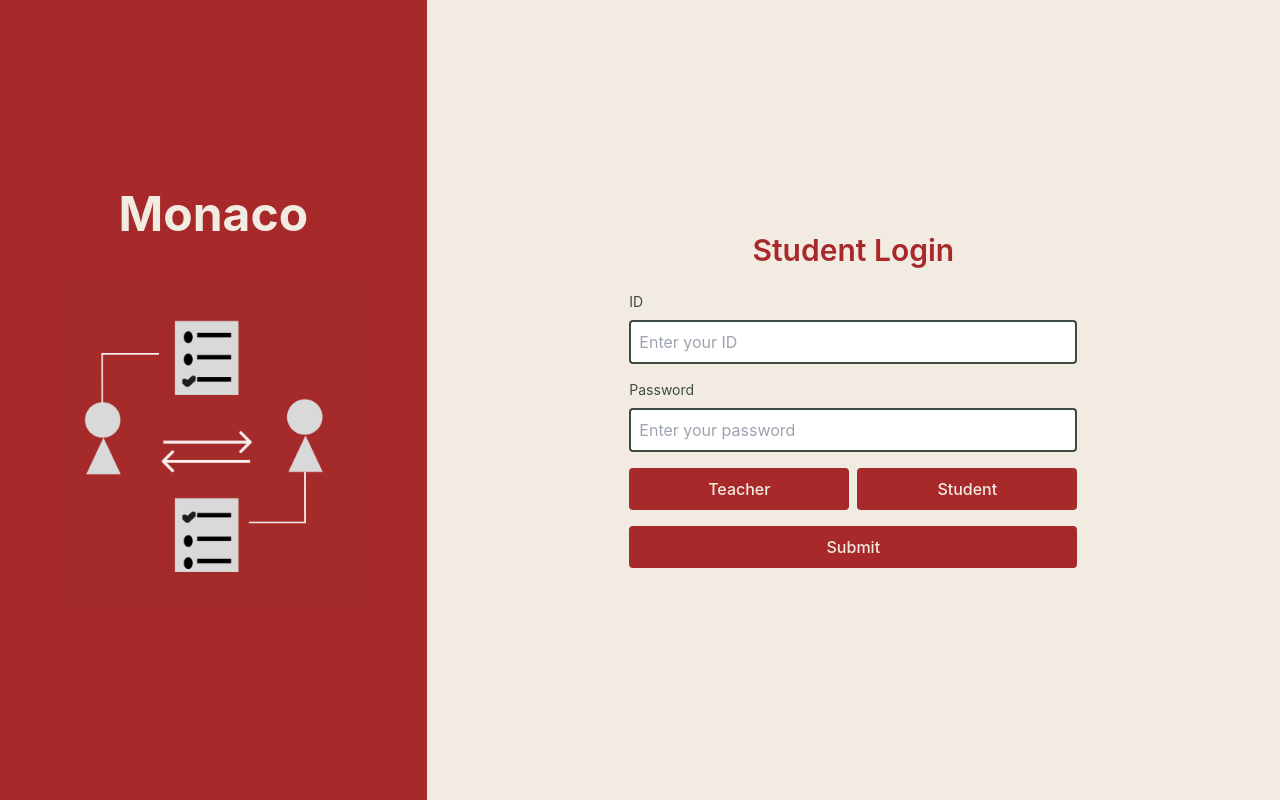
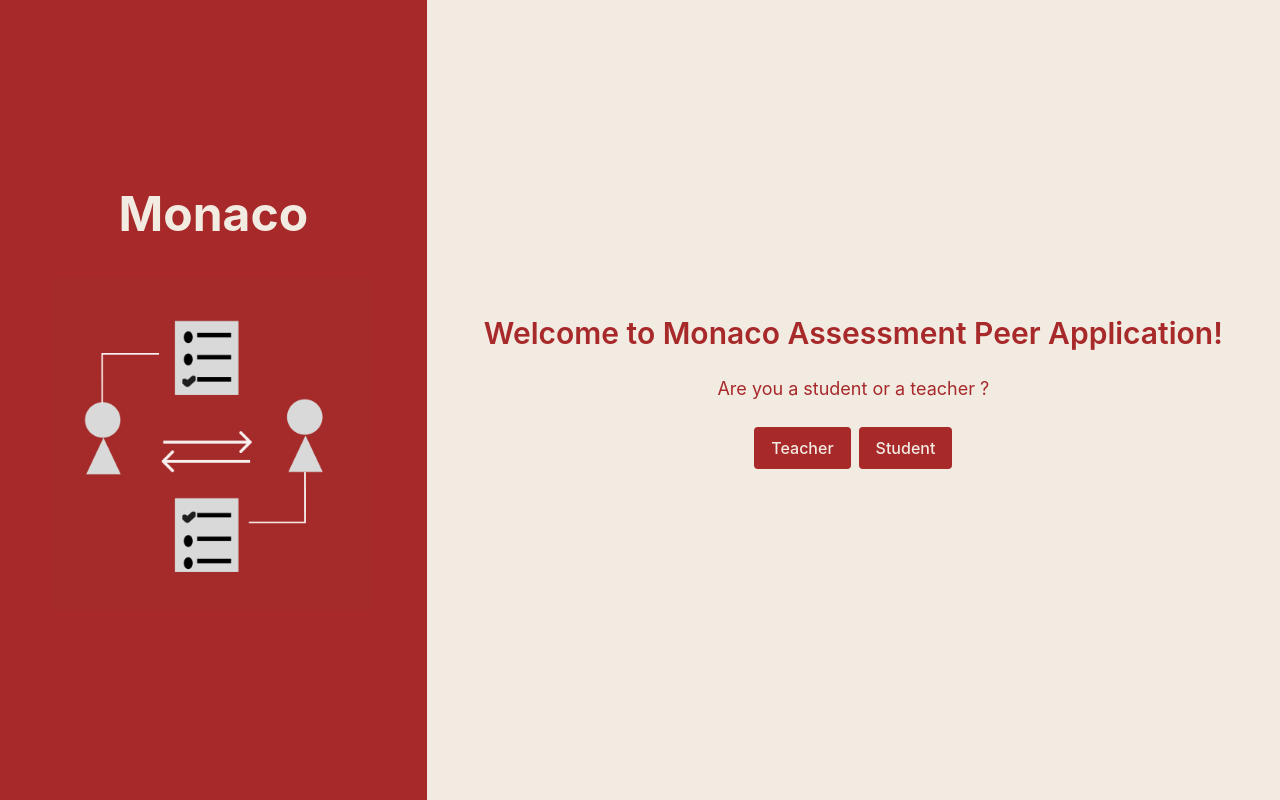
Before and after one commit to kxrur/Pear_Assessment, a React (Vite) app in the folder front/: page / in a window 1280 px wide. Built offline with nearby package versions, Linux system fonts and the light colour scheme.

Commit message:
few changes for the welcome page

```diff
--- a/front/src/App.tsx
+++ b/front/src/App.tsx
@@ -5,6 +5,7 @@ import LoginStudent from './components/views/login/student'
 import RegisterStudent from './components/views/registration/student'
 import RegisterTeacher from './components/views/registration/teacher'
 import Success from './components/views/success'
+import Begin from './components/views/Begin';
 function App() {
 
   return (
@@ -13,7 +14,7 @@ function App() {
 
             <Routes>
                 {/* Default Route - When user accesses the root URL, show this component */}
-                <Route path="/" element={<LoginStudent />} />
+                <Route path="/" element={<Begin />} />
               <Route path="/teacher"
                 element={
                   <>
--- /dev/null
+++ b/front/src/components/views/Begin.tsx
@@ -0,0 +1,49 @@
+import React from "react";
+import { useNavigate } from "react-router-dom";
+import { ToastContainer, toast } from "react-toastify";
+import 'react-toastify/dist/ReactToastify.css';
+
+const Begin: React.FC = () => {
+    const navigate = useNavigate();
+
+    const handleGoBack = () => {
+      toast.info("Redirecting to the home page...");
+      navigate('/student');  // Redirect to home or another page as needed
+    };
+
+    return (
+      <div className="flex h-screen">
+        {/* Left side (Monaco Logo and Image) */}
+        <div className="w-1/3 bg-background flex flex-col justify-center items-center">
+          <h1 className="text-accent text-5xl font-bold mb-10">Monaco</h1>
+          <img src="src/assets/logo.png" alt="Logo" className="h-300 w-80" />
+        </div>
+
+        {/* Right side (Success Message) */}
+        <div className="w-2/3 bg-accent flex flex-col justify-center items-center">
+          <h2 className="text-background text-3xl font-semibold mb-6">Welcome to Monaco Assessment Peer Application!</h2>
+          <p className="text-background text-lg mb-6">Are you a student or a teacher ?</p>
+
+          <div className="flex justify-between mb-4">
+            <button
+              type="button"
+              className="bg-background text-accent px-4 py-2 rounded w-1/2 mr-2"
+              onClick={() => navigate('/teacher')} // Added navigate for teacher button
+            >
+              Teacher
+            </button>
+            <button
+              type="button"
+              className="bg-background text-accent px-4 py-2 rounded w-1/2"
+              onClick={() => navigate('/student')} // Added navigate for student button
+            >
+              Student
+            </button>
+          </div>
+        </div>
+        <ToastContainer />
+      </div>
+    );
+  };
+
+  export default Begin;
```
Also changed, not shown: front/src/assets/figma/logo.png (added).
